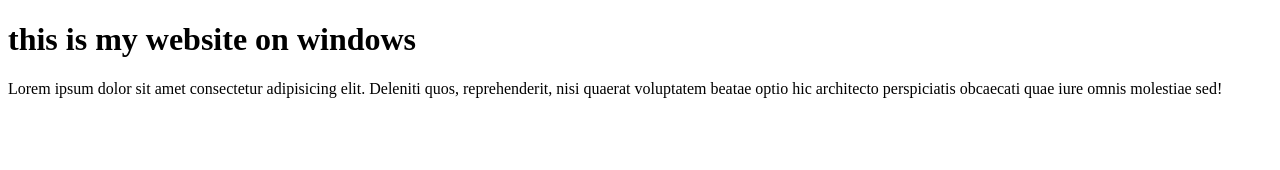
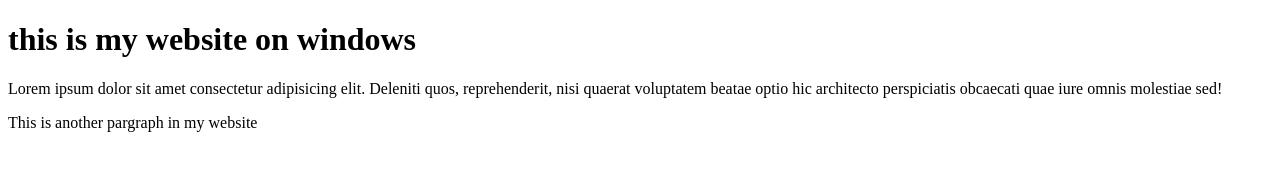
Before and after one commit to Ali-sina/firstsitwindows, a plain HTML site: page index.html in a window 1280 px wide. Drawn offline with Linux system fonts and the light colour scheme.

Commit message:
added a new pargraph

```diff
--- a/index.html
+++ b/index.html
@@ -10,6 +10,7 @@
     <p>Lorem ipsum dolor sit amet consectetur adipisicing elit. Deleniti quos,
          reprehenderit, nisi quaerat voluptatem beatae optio hic architecto
          perspiciatis obcaecati quae iure omnis molestiae sed!</p>
+         <P>This is another pargraph in my website</P>
 
 </body>
 </html>
```
